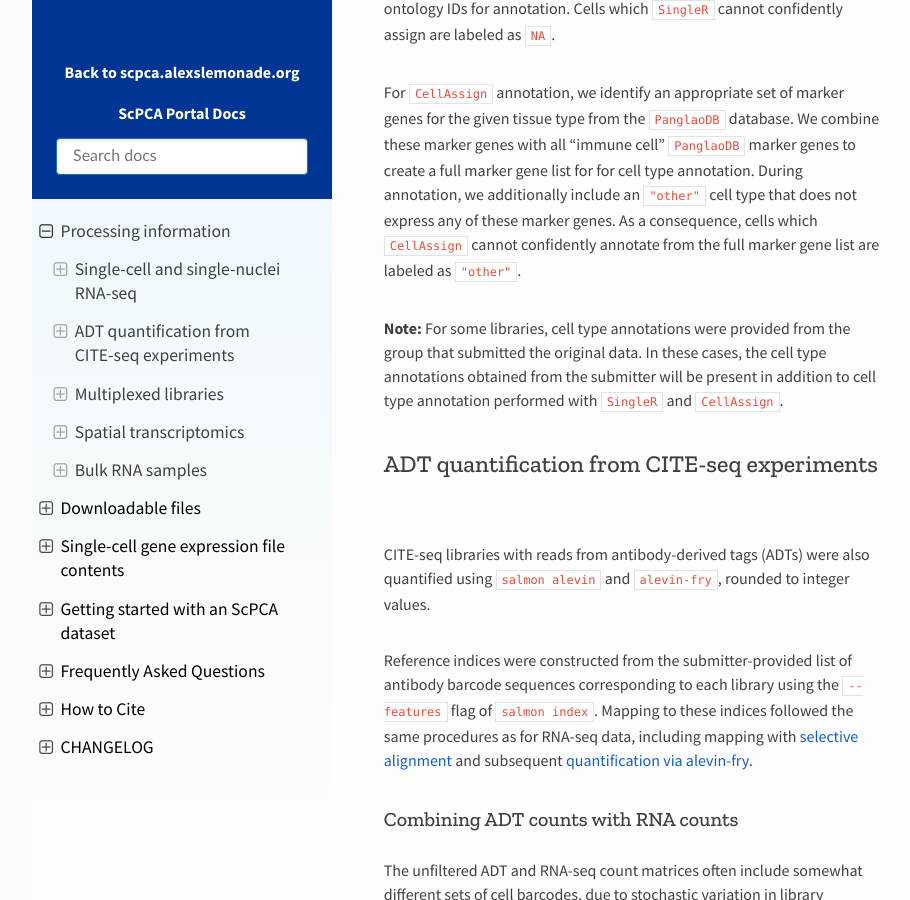
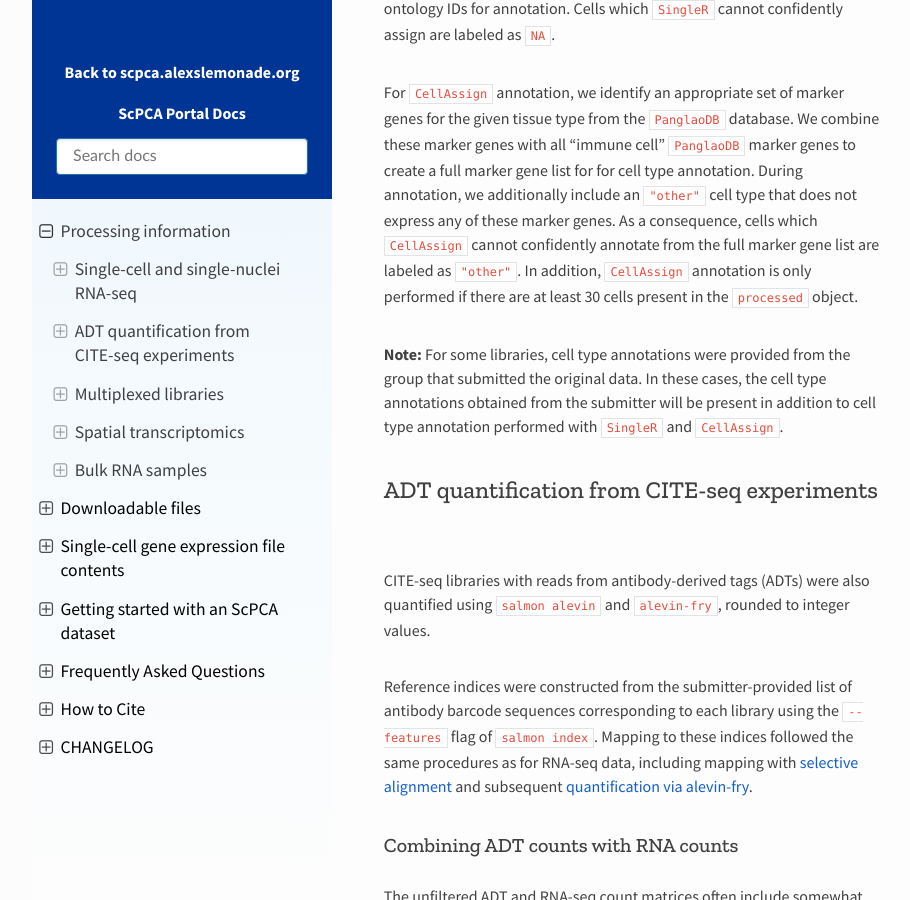
Before and after one commit to DongzeHE/scpca-docs, a Sphinx documentation site: the page built from docs/processing_information.md, in a window 1280 px wide and 900 px high, scrolled down 3190 px. Shown: the whole window, without its empty margins (158-1068 px from the left). Built offline with Sphinx 7.4.7 and the Read the Docs theme 2.0.0, drawn with Linux system fonts in a browser that asks for light colours.

Commit message:
need >=30 cells

```diff
--- a/docs/processing_information.md
+++ b/docs/processing_information.md
@@ -83,6 +83,7 @@ For `CellAssign` annotation, we identify an appropriate set of marker genes for
 We combine these marker genes with all "immune cell" `PanglaoDB` marker genes to create a full marker gene list for for cell type annotation.
 During annotation, we additionally include an `"other"` cell type that does not express any of these marker genes.
 As a consequence, cells which `CellAssign` cannot confidently annotate from the full marker gene list are labeled as `"other"`.
+In addition, `CellAssign` annotation is only performed if there are at least 30 cells present in the `processed` object.
 
 **Note:** For some libraries, cell type annotations were provided from the group that submitted the original data.
 In these cases, the cell type annotations obtained from the submitter will be present in addition to cell type annotation performed with `SingleR` and `CellAssign`.
```
